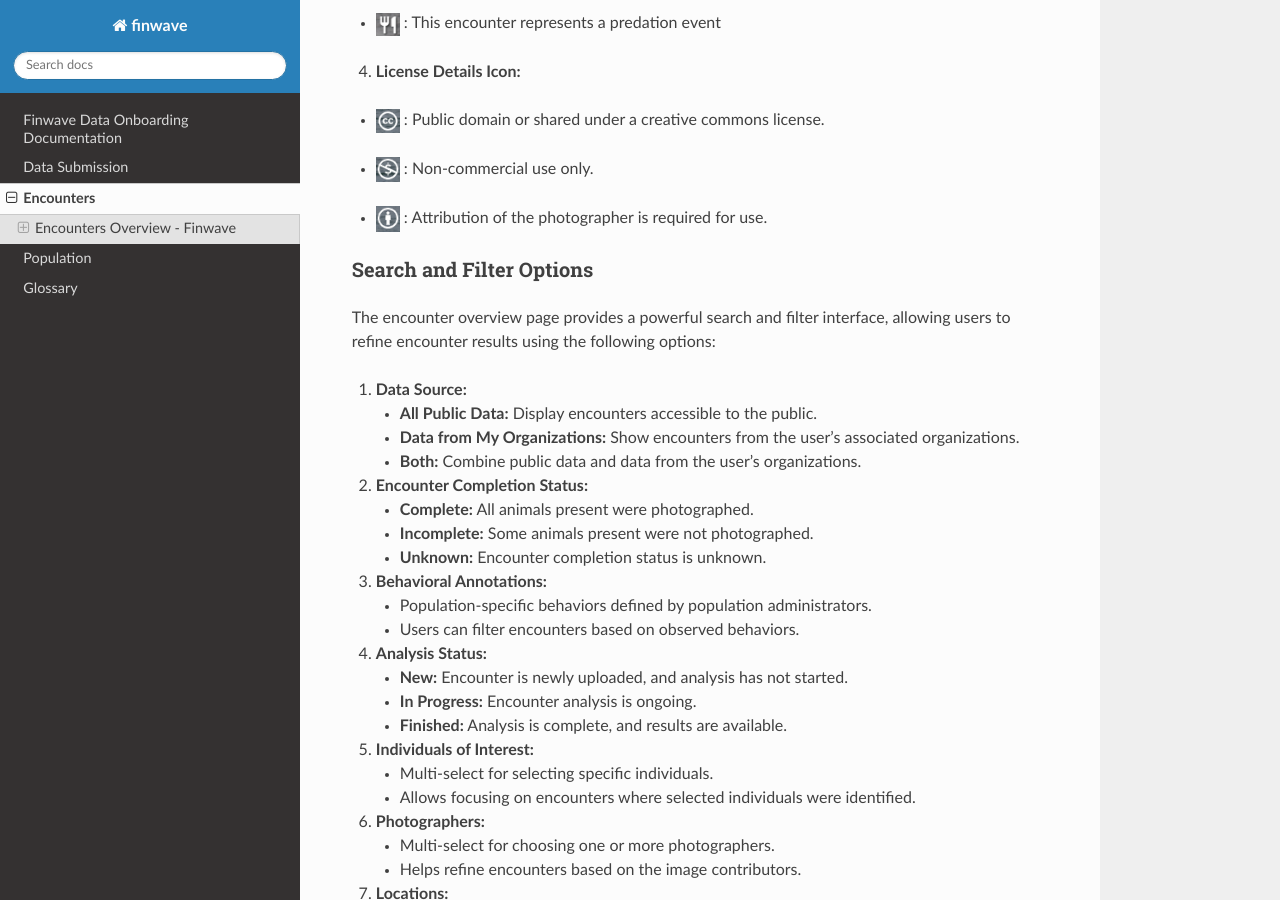
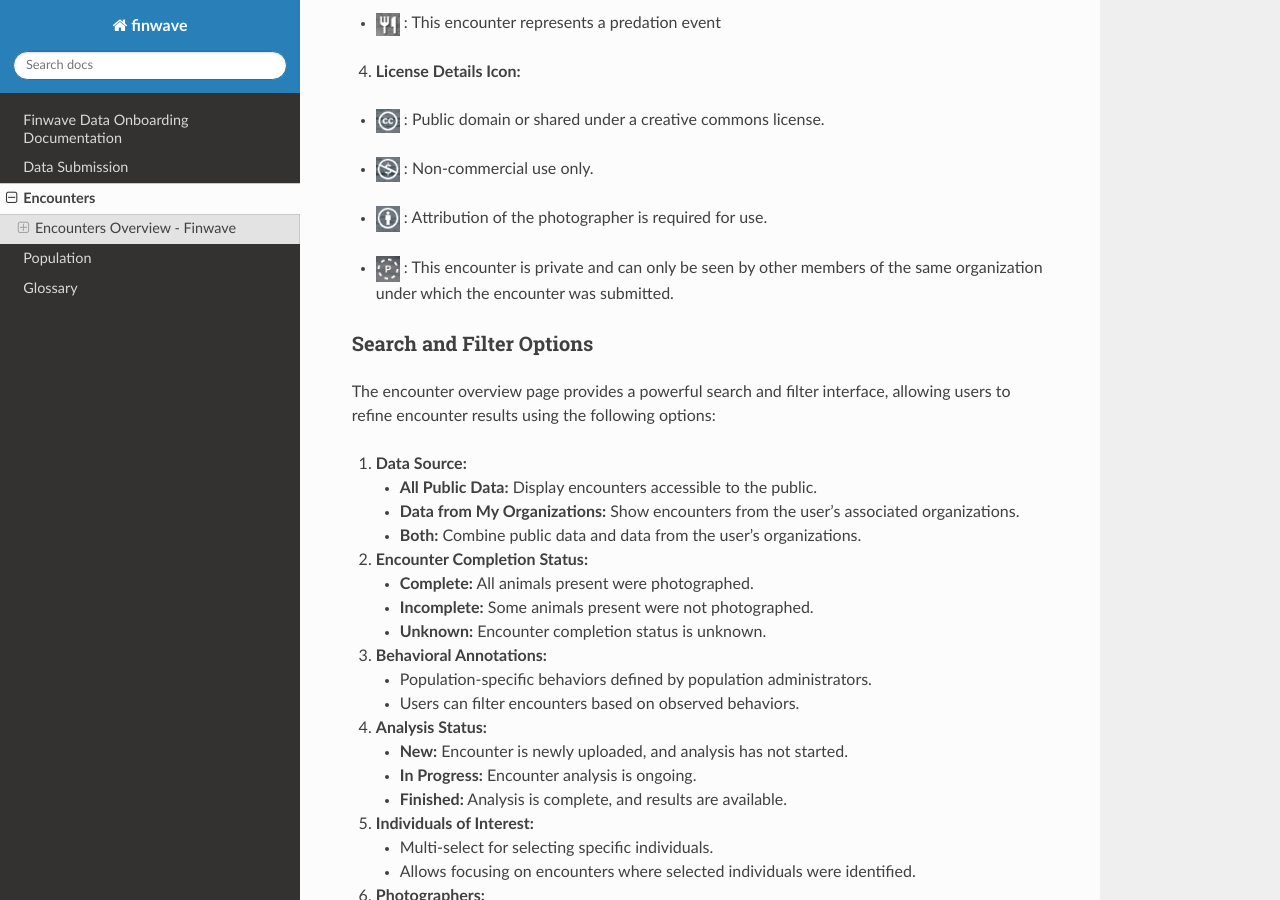
Before and after one commit to alexanderbarnhill/finwave-docs, a Sphinx documentation site: the page built from docs/source/encounter.rst, in a window 1280 px wide and 900 px high, scrolled down 1108 px. Built offline with Sphinx 7.4.7 and the Read the Docs theme 3.1.0, drawn with Linux system fonts in a browser that asks for light colours.

Commit message:
Added privte thing to encounter icons

```diff
--- a/docs/source/encounter.rst
+++ b/docs/source/encounter.rst
@@ -100,6 +100,12 @@ On the right side of the overlay, icons provide quick visual indicators for the
 
 - |attribution| : Attribution of the photographer is required for use.
 
+.. |private| image:: img/encounters/overview/icons/private.png
+   :width: 24px
+   :alt: Private
+
+- |private| : This encounter is private and can only be seen by other members of the same organization under which the encounter was submitted.
+
 
 ----------------------------------------
 Search and Filter Options
```
Also changed, not shown: docs/source/img/encounters/overview/icons/private.png (added).
